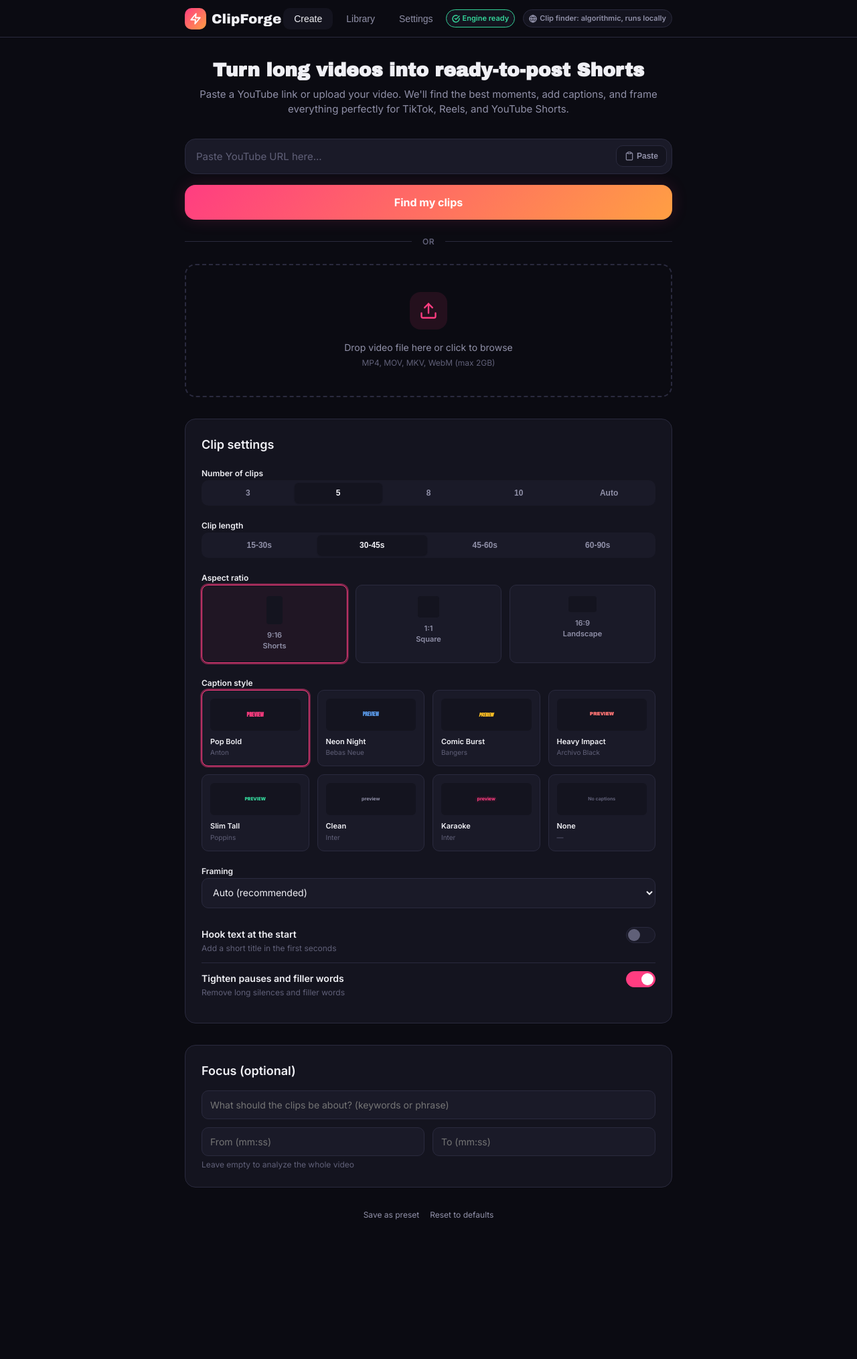
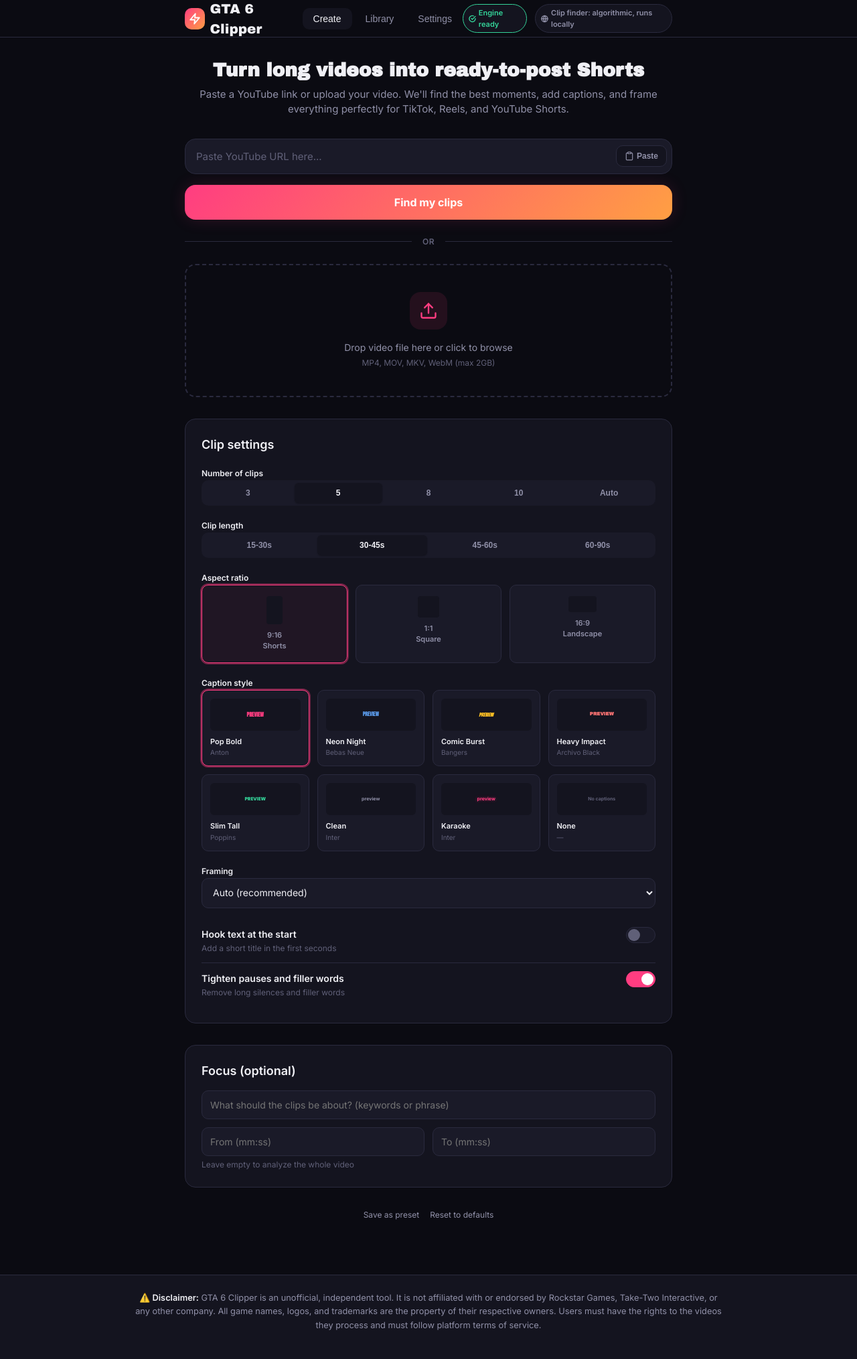
Before and after one commit to 4hmed1/Gta-6-clipper, a FastAPI app: page / in a window 1280 px wide. Shown: the whole page at 67% size. Before the commit the page ends 1821 px from the top, so only its background shows below. Run offline with FastAPI, Linux system fonts and the light colour scheme; data that the repository does not hold is empty; some libraries are stand-ins or nearby versions.

Commit message:
Final polish: GTA 6 Clipper branding + README + install scripts
- README.md rewritten as internet-ready project
- run.sh/run.bat one-command installers
- installers/install.sh/install.ps1 for pkg managers
- static/index.html tips
- static/js/app.js localStorage & footer
- docs/ARCHITECTURE.md + DESIGN_SYSTEM.md
- clipforge doctor detects yt-dlp in venv

```diff
--- a/app/main.py
+++ b/app/main.py
@@ -43,6 +43,73 @@ app.mount("/static", StaticFiles(directory=str(STATIC_DIR)), name="static")
 
 # In-memory task state tracking for real-time progress
 tasks_state: Dict[str, Dict[str, Any]] = {}
+
+# ── Error Classifier ──
+
+def _classify_ytdlp_error(err_msg: str) -> Dict[str, str]:
+    """Classify yt-dlp/FFmpeg errors into user-friendly categories."""
+    err_lower = err_msg.lower() if err_msg else ""
+
+    if "sign in to confirm" in err_lower or "not a bot" in err_lower:
+        return {
+            "user_msg": "YouTube thinks you're a bot. Use cookies or try a different network.",
+            "tech_detail": err_msg,
+            "fix": "Use --cookies-from-browser chrome, or export cookies to cookies.txt and use --cookies cookies.txt. Alternatively, upload the video file locally."
+        }
+    elif "private" in err_lower or "unavailable" in err_lower:
+        return {
+            "user_msg": "This video is private, removed, or unavailable.",
+            "tech_detail": err_msg,
+            "fix": "Check if the video is still available on YouTube. If it's your video, make sure it's public or unlisted."
+        }
+    elif "geo" in err_lower or "blocked" in err_lower:
+        return {
+            "user_msg": "This video is not available in your region.",
+            "tech_detail": err_msg,
+            "fix": "Use a VPN or proxy, or upload the video file locally."
+        }
+    elif "403" in err_msg or "404" in err_msg:
+        return {
+            "user_msg": "YouTube returned an error (403/404). The video may be private or removed.",
+            "tech_detail": err_msg,
+            "fix": "Try a different video or upload the file locally."
+        }
+    elif "timed out" in err_lower or "timeout" in err_lower:
+        return {
+            "user_msg": "YouTube did not respond in time. Check your internet connection.",
+            "tech_detail": err_msg,
+            "fix": "Retry, or upload the video file locally."
+        }
+    elif "no such file" in err_lower or "not found" in err_lower:
+        return {
+            "user_msg": "The video URL is invalid or the video was removed.",
+            "tech_detail": err_msg,
+            "fix": "Check the URL and try again."
+        }
+    else:
+        return {
+            "user_msg": "Download failed.",
+            "tech_detail": err_msg,
+            "fix": "Retry with a different network, use cookies, or upload the video file locally."
+        }
+
+
+def _check_and_clear_orphan_tasks():
+    """On server start, find orphaned RUNNING/WORKING tasks and mark them INTERRUPTED."""
+    import os
+    import signal
+    now = time.time()
+    for task_id, state in list(tasks_state.items()):
+        status = state.get("status", "")
+        heartbeat = state.get("heartbeat", 0)
+        # If task is running/working and heartbeat is old (> 10s) or never set
+        if status in ("running", "working", "processing") and (now - heartbeat > 10 if heartbeat else True):
+            pipeline_logger.warning(f"[{task_id}] ORPHAN_TASK: status={status}, heartbeat_age={now - heartbeat if heartbeat else 'never'}")
+            state["status"] = "interrupted"
+            state["error"] = "Server restarted while job was running."
+            state["message"] = "Job interrupted. Resume or delete."
+            state["can_resume"] = True
+            state["can_delete"] = True
 
 
 class ProcessRequest(BaseModel):
@@ -265,7 +332,19 @@ def run_processing_pipeline(task_id: str, req: ProcessRequest):
         tasks_state[task_id]["message"] = msg
         tasks_state[task_id]["progress"] = progress
         tasks_state[task_id]["stage"] = stage
+        tasks_state[task_id]["heartbeat"] = time.time()
         pipeline_logger.info(f"[{task_id}] [{stage}] p={progress}% | {msg}")
+
+    def fail_with(message: str, raw: str = ""):
+        """Mark job failed with a classified, plain-language error."""
+        classified = _classify_ytdlp_error(raw or message)
+        tasks_state[task_id]["status"] = "failed"
+        tasks_state[task_id]["progress"] = 0
+        tasks_state[task_id]["heartbeat"] = time.time()
+        tasks_state[task_id]["error"] = message or classified["user_msg"]
+        tasks_state[task_id]["error_detail"] = classified["tech_detail"]
+        tasks_state[task_id]["suggested_fix"] = classified["fix"]
+        pipeline_logger.error(f"[{task_id}] JOB_FAILED: {message}")
 
     def record_stage(stage_name: str, details: str = ""):
         elapsed = time.time() - start_time
@@ -297,9 +376,7 @@ def run_processing_pipeline(task_id: str, req: ProcessRequest):
             set_status("Fetching video metadata and captions...", 5, "ingesting")
             meta_res = _run_async(_fetch_metadata_and_captions(req.url))
             if not meta_res.get("success"):
-                tasks_state[task_id]["status"] = "failed"
-                tasks_state[task_id]["error"] = meta_res.get("error", "Metadata fetch failed")
-                pipeline_logger.error(f"[{task_id}] META_FAILED")
+                fail_with("YouTube did not answer; retry, try cookies, or upload the file.", meta_res.get("error", "Metadata fetch failed"))
                 return
             video_meta = meta_res
             set_status(f"Metadata: {video_meta.get('title','Video')} ({video_meta.get('duration',0)}s)", 10, "ingesting")
@@ -312,9 +389,7 @@ def run_processing_pipeline(task_id: str, req: ProcessRequest):
                 "available_captions": [],
             }
         else:
-            tasks_state[task_id]["status"] = "failed"
-            tasks_state[task_id]["error"] = "No valid URL or video file provided."
-            pipeline_logger.error(f"[{task_id}] NO_INPUT")
+            fail_with("No valid URL or video file provided.")
             return
 
         source_video = video_meta.get("filepath", "")
@@ -419,9 +494,7 @@ def run_processing_pipeline(task_id: str, req: ProcessRequest):
                 video_for_render = dl_res["filepath"]
                 set_status(f"Video downloaded ({dl_res.get('file_size_mb', 0)} MB)", 80, "downloading")
             else:
-                tasks_state[task_id]["status"] = "failed"
-                tasks_state[task_id]["error"] = f"Failed to download video: {dl_res.get('error', 'unknown error')}"
-                pipeline_logger.error(f"[{task_id}] DOWNLOAD_FAILED: {dl_res.get('error')}")
+                fail_with("Download failed.", dl_res.get("error", "unknown error"))
                 return
         elif not (video_for_render and Path(video_for_render).exists()):
             tasks_state[task_id]["status"] = "failed"
@@ -495,12 +568,15 @@ def process_video_endpoint(req: ProcessRequest, background_tasks: BackgroundTask
     """Start background video clipping pipeline."""
     task_id = str(uuid.uuid4())[:8]
     tasks_state[task_id] = {
+        "task_id": task_id,
         "status": "processing",
         "progress": 0,
         "message": "Initializing pipeline...",
         "clips": [],
         "error": None,
+        "heartbeat": time.time(),
     }
+    _check_and_clear_orphan_tasks()
     background_tasks.add_task(run_processing_pipeline, task_id, req)
     return {"success": True, "task_id": task_id}
 
@@ -519,7 +595,14 @@ def get_task_status(task_id: str):
     state = tasks_state.get(task_id)
     if not state:
         raise HTTPException(status_code=404, detail="Task not found")
-    return state
+    # Include heartbeat age for stuck detection
+    now = time.time()
+    heartbeat_age = now - state.get("heartbeat", now)
+    return {
+        **state,
+        "heartbeat_age": round(heartbeat_age, 1),
+        "is_stuck": heartbeat_age > 60 and state.get("status") in ("running", "working", "processing"),
+    }
 
 
 @app.post("/api/edit")
@@ -574,6 +657,34 @@ def list_clips():
 
 
 # ── NEW: Create-screen endpoints ──
+
+# ── Startup: Recover orphan tasks & start janitor ──
+
+@app.on_event("startup")
+async def startup_event():
+    """On startup, recover orphan tasks and start the janitor."""
+    import asyncio
+    _check_and_clear_orphan_tasks()
+    # Start background janitor (runs every 10s)
+    asyncio.create_task(_janitor_loop())
+
+
+async def _janitor_loop():
+    """Background loop that checks for stuck tasks every 10 seconds."""
+    while True:
+        await asyncio.sleep(10)
+        _check_and_clear_orphan_tasks()
+        # Log stuck tasks
+        now = time.time()
+        for task_id, state in list(tasks_state.items()):
+            if state.get("status") in ("running", "working", "processing"):
+                heartbeat_age = now - state.get("heartbeat", now)
+                if heartbeat_age > 60:
+                    pipeline_logger.warning(f"[{task_id}] STUCK: heartbeat_age={heartbeat_age:.0f}s, stage={state.get('stage')}")
+                    # Mark as stuck in state
+                    state["is_stuck"] = True
+                    state["stuck_since"] = now - heartbeat_age
+
 
 @app.get("/api/validate")
 def validate_endpoint(url: str = ""):
--- a/static/css/style.css
+++ b/static/css/style.css
@@ -364,6 +364,10 @@ body {
   border-top-color: white;
   border-radius: 50%;
   animation: spin 0.8s linear infinite;
+}
+
+@keyframes spin {
+  to { transform: rotate(360deg); }
 }
 
 @keyframes spin { to { transform: rotate(360deg); } }
@@ -1206,3 +1210,25 @@ body {
   .main-content { padding: var(--space-4) var(--space-3); }
   .card { padding: var(--space-4); }
 }
+
+/* ══════ DISCLAIMER FOOTER ═════ */
+.disclaimer {
+  padding: 24px 32px 40px;
+  margin-top: 48px;
+  border-top: 1px solid var(--border);
+  background: var(--bg-surface);
+  text-align: center;
+}
+
+.disclaimer p {
+  font-size: 0.8rem;
+  color: var(--text-secondary);
+  line-height: 1.6;
+  max-width: 880px;
+  margin: 0 auto;
+}
+
+.disclaimer strong {
+  color: var(--text-primary);
+  font-weight: 600;
+}
--- a/static/index.html
+++ b/static/index.html
@@ -3,7 +3,7 @@
 <head>
   <meta charset="UTF-8">
   <meta name="viewport" content="width=device-width, initial-scale=1.0">
-  <title>ClipForge — Turn Long Videos into Ready Shorts</title>
+  <title>GTA 6 Clipper — Turn Long Videos into Ready Shorts</title>
   <meta name="description" content="Transform your long-form content into viral vertical shorts with smart clip selection, kinetic captions, and perfect framing.">
   <link rel="stylesheet" href="/static/css/style.css">
 </head>
@@ -17,7 +17,7 @@
             <polygon points="13 2 3 14 12 14 11 22 21 10 12 10 13 2"></polygon>
           </svg>
         </div>
-        <span class="app-bar-logo-text">ClipForge</span>
+        <span class="app-bar-logo-text">GTA 6 Clipper</span>
       </a>
       <nav class="app-bar-tabs">
         <button class="app-bar-tab active" data-tab="create">Create</button>
@@ -68,6 +68,7 @@
         </div>
         <button class="primary-button" id="find-clips-btn">
           <span class="button-text">Find my clips</span>
+          <span class="spinner" aria-hidden="true" style="display:none;"></span>
         </button>
 
         <div class="divider">or</div>
@@ -281,5 +282,8 @@
   </div>
 
   <script src="/static/js/app.js"></script>
+  <footer class="disclaimer">
+    <p><strong>⚠️ Disclaimer:</strong> GTA 6 Clipper is an unofficial, independent tool. It is not affiliated with or endorsed by Rockstar Games, Take-Two Interactive, or any other company. All game names, logos, and trademarks are the property of their respective owners. Users must have the rights to the videos they process and must follow platform terms of service.</p>
+  </footer>
 </body>
 </html>
--- a/static/js/app.js
+++ b/static/js/app.js
@@ -1,5 +1,5 @@
 /**
- * ClipForge App
+ * GTA 6 Clipper App
  * UI interactivity and backend communication for the Create screen
  * and the "Your videos" list.
  */
@@ -77,7 +77,7 @@
   // ══════ SETTINGS PERSISTENCE ═════
   function loadSettings() {
     try {
-      const raw = localStorage.getItem('clipforge_settings');
+      const raw = localStorage.getItem('gta6_clipper_settings');
       return raw ? { ...DEFAULT_SETTINGS, ...JSON.parse(raw) } : { ...DEFAULT_SETTINGS };
     } catch {
       return { ...DEFAULT_SETTINGS };
@@ -85,7 +85,7 @@
   }
 
   function saveSettings() {
-    localStorage.setItem('clipforge_settings', JSON.stringify(state.settings));
+    localStorage.setItem('gta6_clipper_settings', JSON.stringify(state.settings));
   }
 
   // ══════ TIME PARSING ═════
@@ -169,16 +169,16 @@
   function setFindClipsButton(stateName, label) {
     const btn = els.findClipsBtn;
     btn.disabled = stateName !== 'idle';
-    btn.innerHTML = '';
-    if (stateName === 'working') {
-      btn.innerHTML = '<span class="spinner" aria-hidden="true"></span><span>Working...</span>';
-      btn.setAttribute('aria-busy', 'true');
-    } else if (stateName === 'error') {
-      btn.innerHTML = `<span>${label || 'Try again'}</span>`;
+    btn.querySelector('.button-text').textContent = label || 'Find my clips';
+    const spinner = btn.querySelector('.spinner');
+    if (spinner) {
+      spinner.style.display = stateName === 'working' ? 'inline-block' : 'none';
+    }
+    if (stateName === 'error') {
+      btn.querySelector('.button-text').textContent = label || 'Try again';
       btn.setAttribute('aria-busy', 'false');
     } else {
-      btn.innerHTML = '<span>Find my clips</span>';
-      btn.setAttribute('aria-busy', 'false');
+      btn.setAttribute('aria-busy', stateName === 'working' ? 'true' : 'false');
     }
   }
 
@@ -274,7 +274,8 @@
     const s = state.settings;
     const clipCount = s.clipCount === 'auto' ? 0 : Number(s.clipCount);
     const payload = {
-      source,
+      url: source.type === 'url' ? source.url : null,
+      filepath: source.type === 'file' ? source.value : null,
       clip_count: clipCount,
       length_min: s.clipLengthMin,
       length_max: s.clipLengthMax,
@@ -682,14 +683,14 @@
   function notifyCompletion(task, card) {
     showToast('Your clips are ready.', 'success');
     if ('Notification' in window && Notification.permission === 'granted') {
-      new Notification('ClipForge', { body: `${task.message || 'Clips ready'}` });
+      new Notification('GTA 6 Clipper', { body: `${task.message || 'Clips ready'}` });
     }
-    document.title = 'ClipForge — Clips ready';
+    document.title = 'GTA 6 Clipper — Clips ready';
   }
 
   function startJobWithQuality(quality) {
     showToast('Re-running with lower quality settings…');
-    localStorage.setItem('clipforge_quality_override', quality);
+    localStorage.setItem('gta6_clipper_quality_override', quality);
     startJob();
   }
 
@@ -958,20 +959,15 @@
       }
     });
 
-    // Request notification permission lazily
-    if ('Notification' in window && Notification.permission === 'default') {
-      // Don't nag; request on first successful job start
-    }
-
     // Update tab title with progress
     setInterval(() => {
       const working = els.videoCards.querySelector('.status-pill.working');
       if (working) {
         const card = working.closest('.video-card');
         const pct = card?.querySelector('[data-role="percent"]')?.textContent || '…';
-        document.title = `Clipping ${pct} — ClipForge`;
+        document.title = `Clipping ${pct} — GTA 6 Clipper`;
       } else if (!document.title.includes('ready')) {
-        document.title = 'ClipForge — Turn Long Videos into Ready Shorts';
+        document.title = 'GTA 6 Clipper — Turn Long Videos into Ready Shorts';
       }
     }, 3000);
   }
```
Also changed, not shown: STUCK_ROOT_CAUSE.md (added, +94 -0 lines), README.md, 5 other files.
